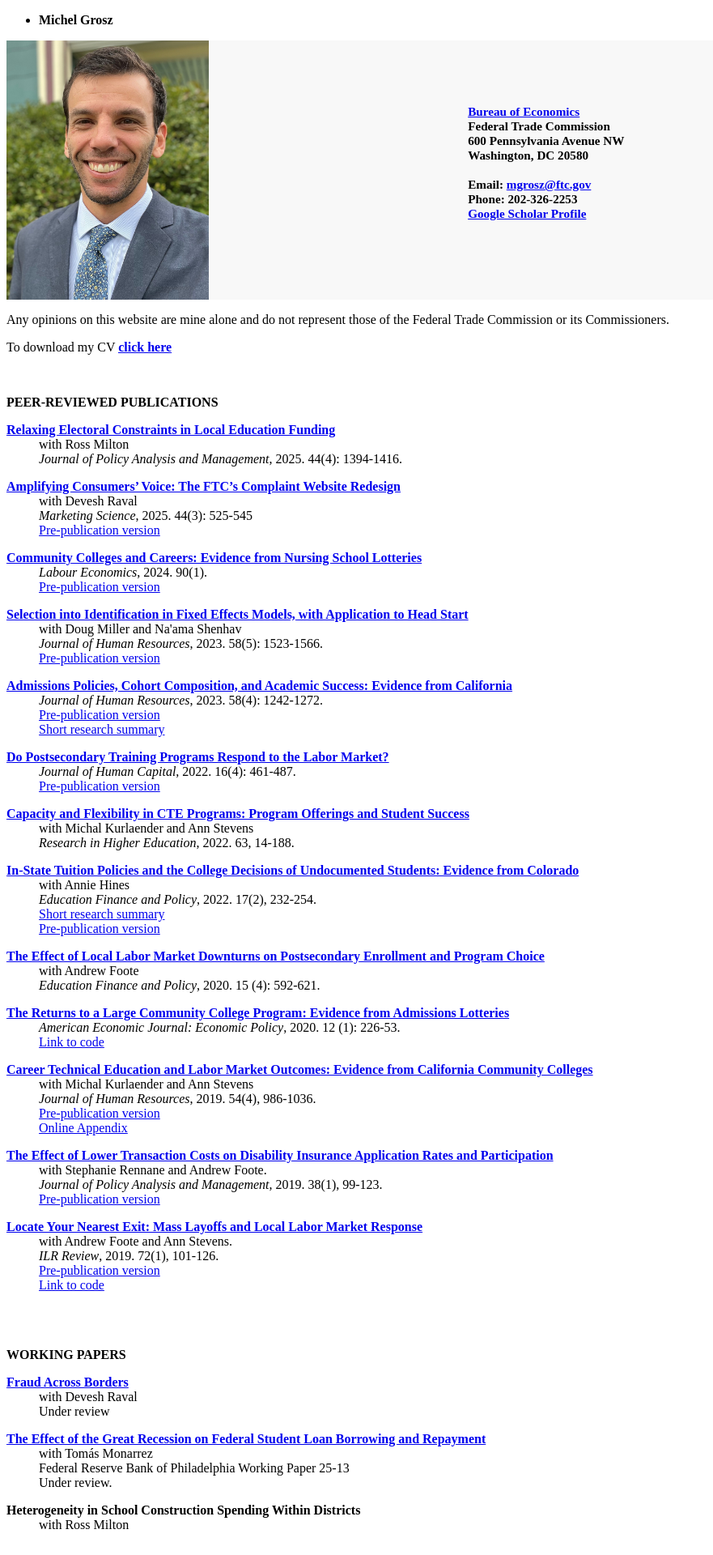
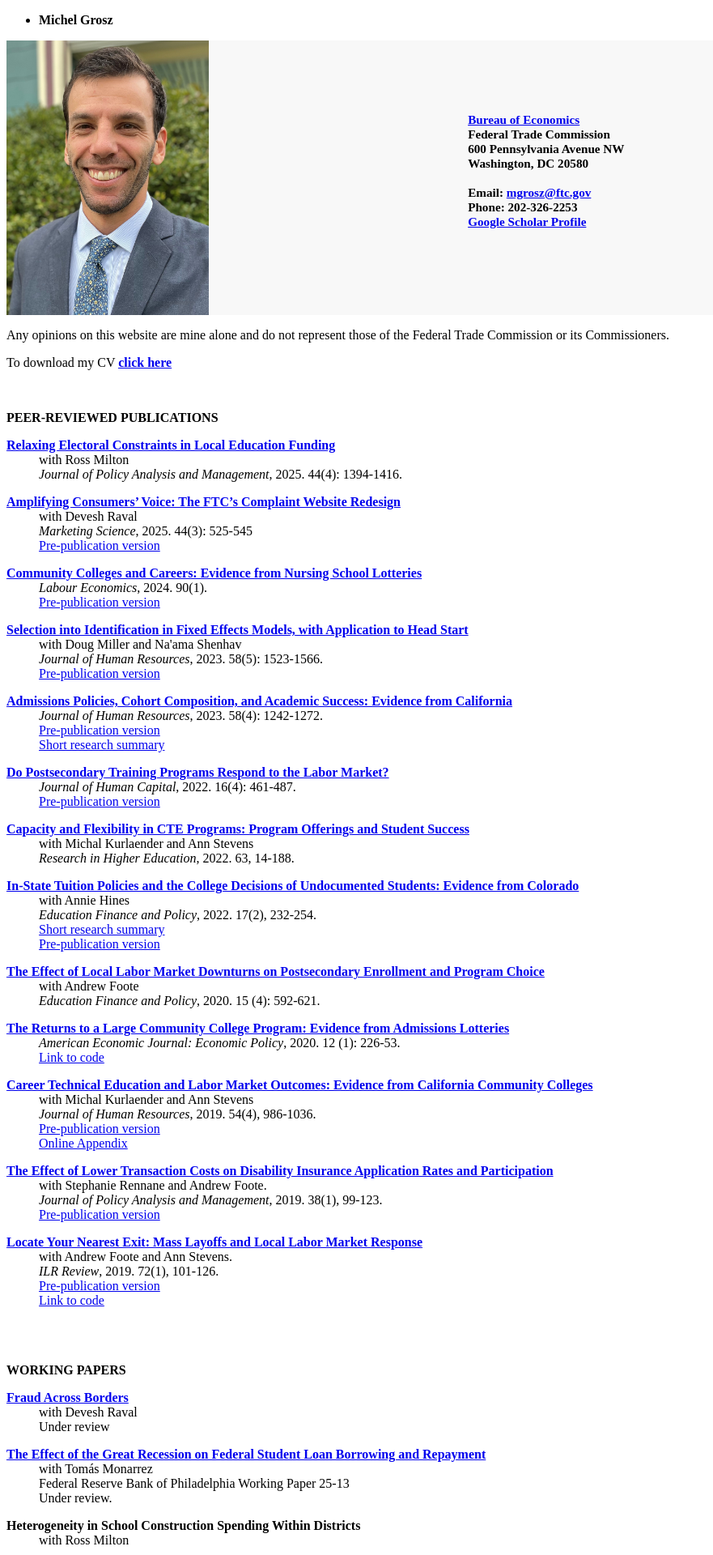
Before and after one commit to mzgrosz/mzgrosz.github.io, a Jekyll site: the page built from index.html, in a window 1280 px wide. Shown: the top 1920 px of the page at 81% size, without its empty margins (0-881 px from the left). Built offline with Jekyll 4.4.1, drawn with Linux system fonts in a browser that asks for light colours.

Commit message:
Update main.css

```diff
--- a/css/main.css
+++ b/css/main.css
@@ -1,5 +1,17 @@
 /* Sleek, modernized replacement for main.css */
-text-align: center;
+text-decoration: underline;
+}
+
+
+/* Header */
+header {
+display: flex;
+align-items: center;
+justify-content: center;
+gap: var(--space-lg);
+padding: var(--space-lg) 0;
+border-bottom: 1px solid var(--border-color);
+text-align: left;
 }
 
 
@@ -26,7 +38,8 @@ background: #fff;
 
 /* Images */
 img {
-max-width: 100%;
+max-width: 250px;
+height: auto;
 border-radius: var(--radius);
 display: block;
 }
```
